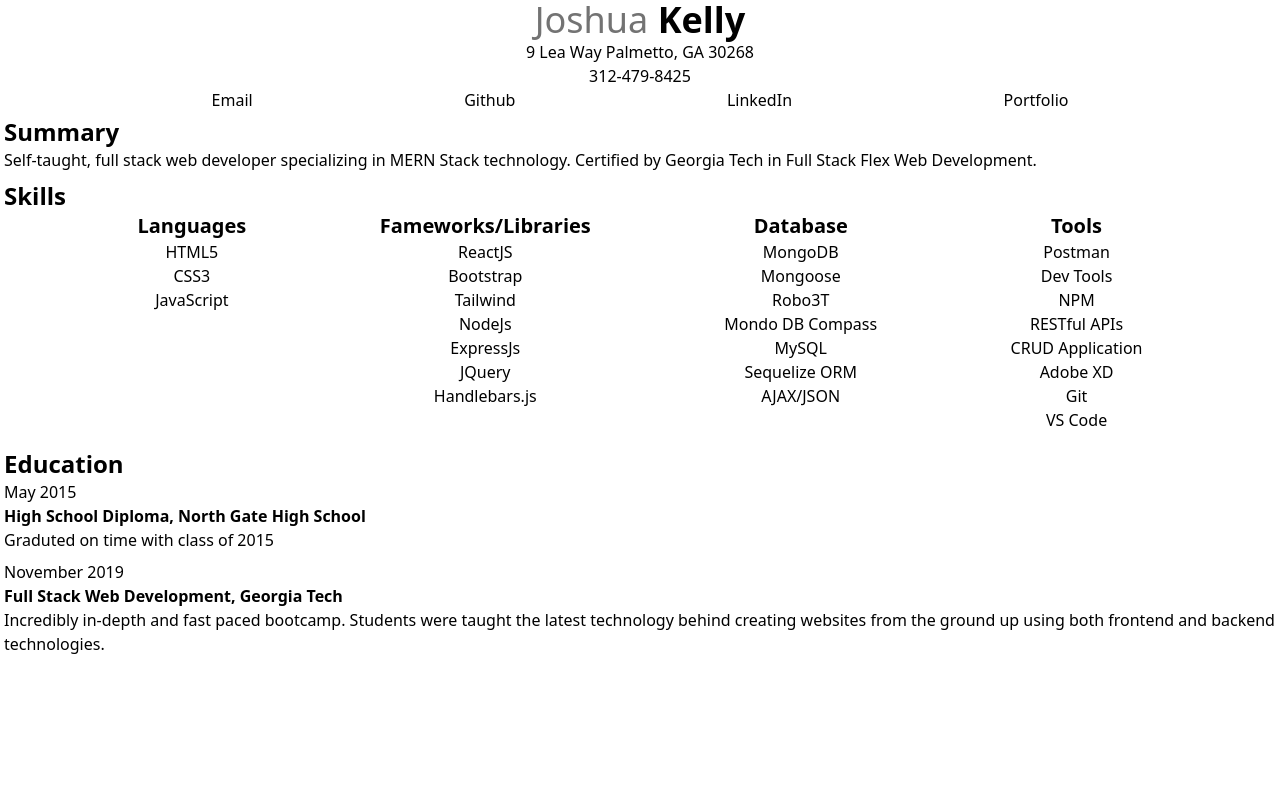
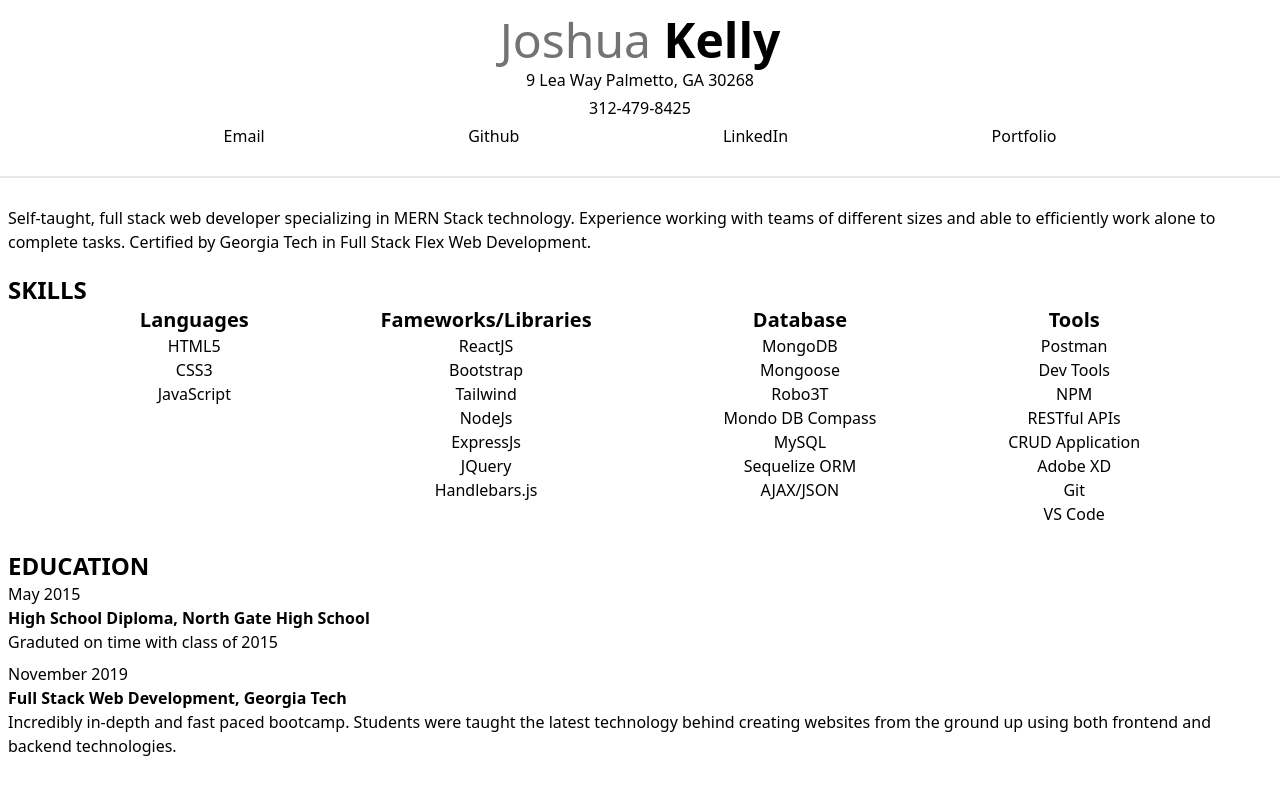
Before and after one commit to joshuaFkelly/Resume, a React app: page / in a window 1280 px wide. Built offline with nearby package versions, Linux system fonts and the light colour scheme.

Commit message:
doing fun css stuff. making everything align nice and pretty.

```diff
--- a/src/Components/Education/Education.js
+++ b/src/Components/Education/Education.js
@@ -1,7 +1,7 @@
 export const Education = () => {
     return (
-        <section className="p-1">
-            <h1 className="text-2xl font-semibold">Education</h1>
+        <section className="p-2">
+            <h1 className="text-2xl font-semibold">EDUCATION</h1>
 
             <article className="mb-2">
                 <p>May 2015</p>
--- a/src/Components/Headers/PageHeader.js
+++ b/src/Components/Headers/PageHeader.js
@@ -1,13 +1,13 @@
-export const Header = ({ title }) => {
+export const Header = () => {
     return (
-        <header>
+        <header className="p-4">
             <div className="text-center">
-                <h1 className="text-4xl font-semibold text-center"><span className="text-neutral-500 font-light">Joshua</span> <span className="font-bold">Kelly</span></h1>
-                <p>9 Lea Way Palmetto, GA 30268</p>
-                <p><span className="icon"></span>312-479-8425</p>
+                <h1 className="text-5xl font-semibold text-center"><span className="text-neutral-500 font-light">Joshua</span> <span className="font-bold">Kelly</span></h1>
+                <p className="m-1">9 Lea Way Palmetto, GA 30268</p>
+                <p className="m-1"><span className="icon"></span>312-479-8425</p>
             </div>
 
-            <ul className="flex flex-row justify-evenly">
+            <ul className="flex flex-row justify-evenly m-1">
 
                 <li>
                     <a href="#">Email</a>
--- a/src/Components/Skills/Skill.js
+++ b/src/Components/Skills/Skill.js
@@ -1,7 +1,7 @@
 export const Skills = () => {
     return (
-        <section className="flex flex-col justify-center p-1 ">
-            <h1 className="text-2xl font-semibold">Skills</h1>
+        <section className="flex flex-col justify-center p-2">
+            <h1 className="text-2xl font-semibold">SKILLS</h1>
             <div className="sm:flex flex-row justify-evenly">
                 <article className="mb-2 text-center">
                     <h6 className="text-xl font-semibold">Languages</h6>
--- a/src/Components/Summary/Summary.js
+++ b/src/Components/Summary/Summary.js
@@ -1,9 +1,8 @@
 export const Summary = () => {
     return (
 
-        <section className="p-1">
-            <h1 className="text-2xl font-semibold">Summary</h1>
-            <p>Self-taught, full stack web developer specializing in MERN Stack technology. Certified by Georgia Tech in Full Stack Flex Web Development.</p>
+        <section className="mt-5 mb-1 text-start p-2 mx-auto">
+            <p className="mx-auto">Self-taught, full stack web developer specializing in MERN Stack technology. Experience working with teams of different sizes and able to efficiently work alone to complete tasks. Certified by Georgia Tech in Full Stack Flex Web Development.</p>
         </section>
     )
 }
--- a/src/index.js
+++ b/src/index.js
@@ -7,7 +7,8 @@ import { Education } from "./Components/Education/Education";
 const App = () => {
 	return (
 		<div className="container mx-auto">
-			<Header title="Joshua Kelly"></Header>
+			<Header></Header>
+			<div className="border my-2"></div>
 			<Summary></Summary>
 			<Skills></Skills>
 			<Education></Education>
```
Also changed, not shown: public/scripts/app.bundle.js, public/styles/styles.css.
